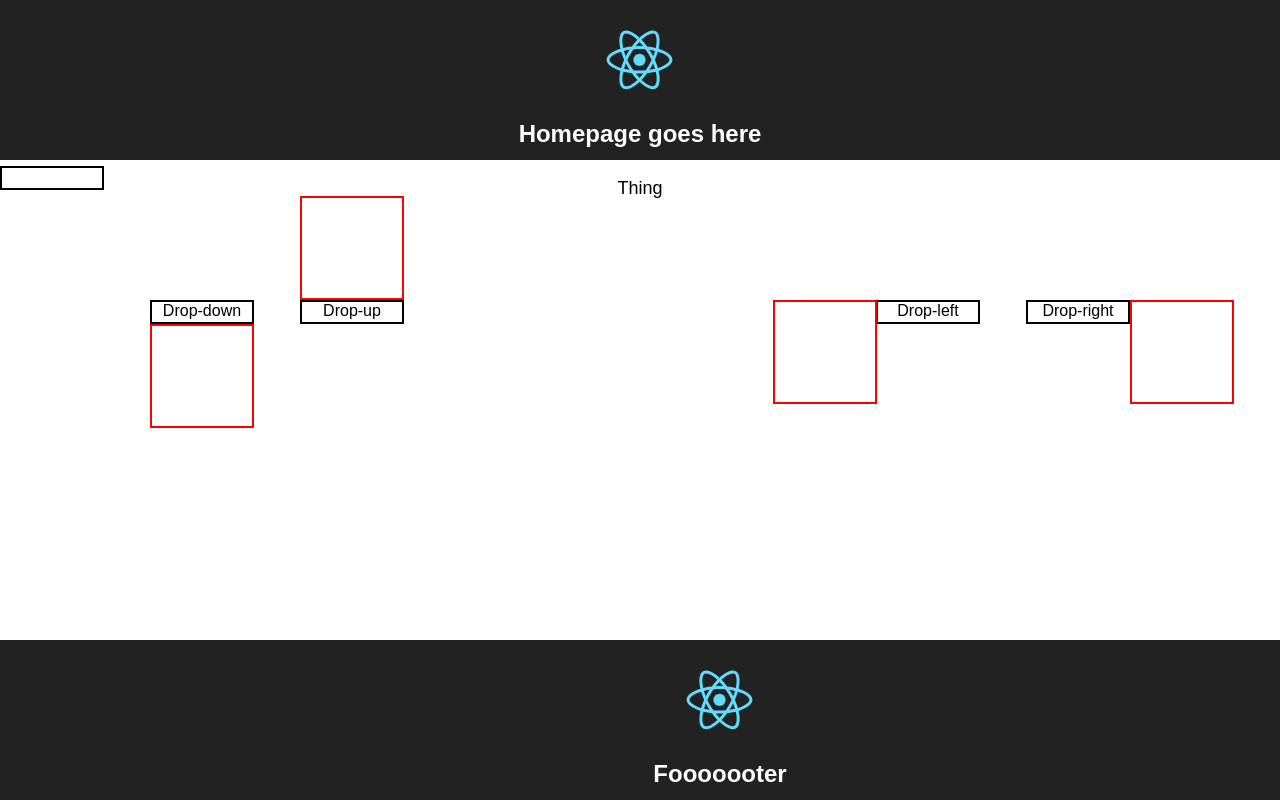
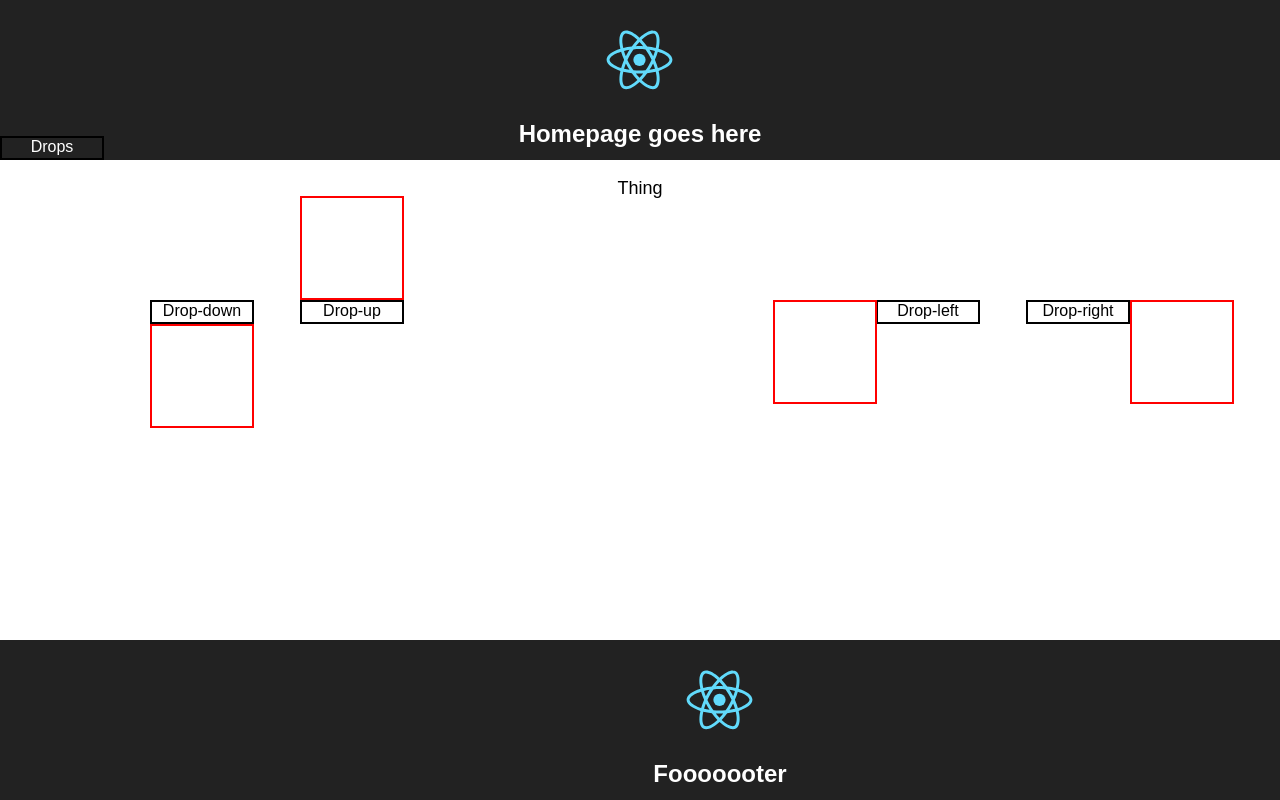
Before and after one commit to tobyjohnston38/test-app, a React (Create React App) app: page / in a window 1280 px wide. Shown: the top 800 px of the page. Built offline with nearby package versions, Linux system fonts and the light colour scheme.

Commit message:
oopsie woopsie broke drops

```diff
--- a/src/Drops.css
+++ b/src/Drops.css
@@ -3,6 +3,6 @@
   height: 20px;
   border: 2px solid black;
   color: #FFFFFF;
-  position: absolute; left: 0px; top: 166px;
+  position: absolute; left: 0px; top: 136px;
   cursor: pointer;
 }
```
